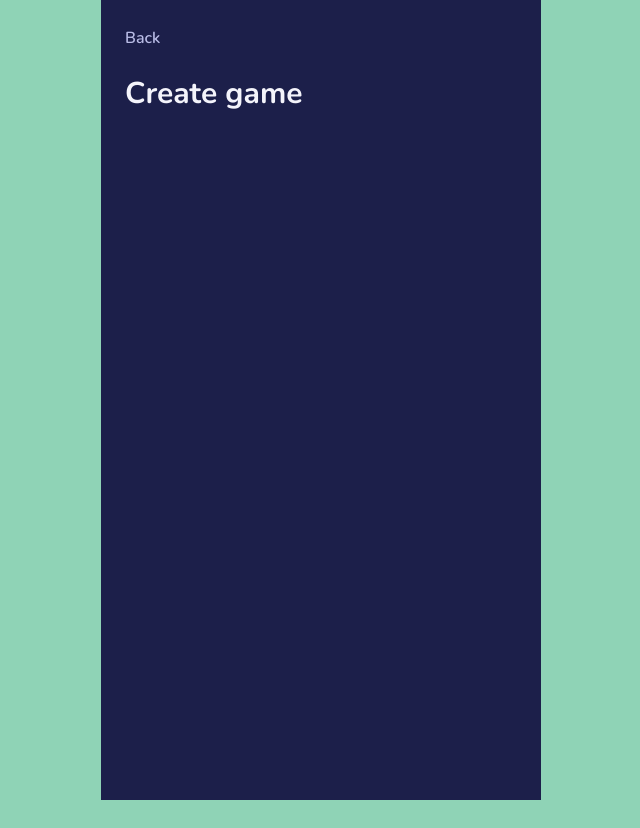
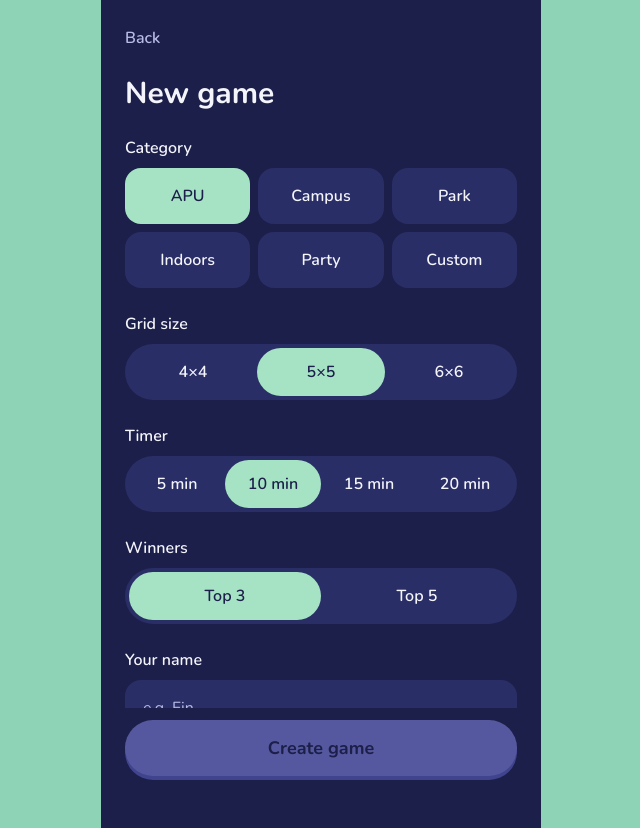
Before and after one commit to finlayfs07/binglo, a React (Vite) app: page /create in a window 1280 px wide. Shown: the whole page, without its empty margins (319-959 px from the left). Before the commit the page ends 800 px from the top, so only its background shows below. Built offline with nearby package versions, Linux system fonts and the light colour scheme.

Commit message:
Build Create game screen with segmented controls and custom prompts sheet

```diff
--- a/src/components/AppShell.jsx
+++ b/src/components/AppShell.jsx
@@ -2,7 +2,7 @@
 // and shows the sea background on either side on wider screens.
 function AppShell({ children }) {
   return (
-    <main className="relative mx-auto flex min-h-dvh max-w-[440px] flex-col overflow-hidden bg-navy px-6">
+    <main className="relative mx-auto flex min-h-dvh max-w-[440px] flex-col overflow-clip bg-navy px-6">
       {children}
     </main>
   )
--- /dev/null
+++ b/src/components/BottomSheet.jsx
@@ -0,0 +1,52 @@
+import { useEffect, useId, useRef } from 'react'
+
+function BottomSheet({ open, onClose, title, children }) {
+  const titleId = useId()
+  const sheetRef = useRef(null)
+
+  // On open: if nothing inside the sheet took focus (e.g. a button with
+  // autoFocus), focus the sheet itself so keyboard users start inside it.
+  useEffect(() => {
+    if (!open) return
+    const sheet = sheetRef.current
+    if (!sheet.contains(document.activeElement)) sheet.focus()
+  }, [open])
+
+  // While open: close on Escape.
+  useEffect(() => {
+    if (!open) return
+
+    function handleKeyDown(event) {
+      if (event.key === 'Escape') onClose()
+    }
+    document.addEventListener('keydown', handleKeyDown)
+    return () => document.removeEventListener('keydown', handleKeyDown)
+  }, [open, onClose])
+
+  if (!open) return null
+
+  return (
+    <>
+      <div
+        aria-hidden="true"
+        className="fixed inset-0 bg-navy/80"
+        onClick={onClose}
+      />
+      <div
+        ref={sheetRef}
+        role="dialog"
+        aria-modal="true"
+        aria-labelledby={titleId}
+        tabIndex={-1}
+        className="fixed inset-x-0 bottom-0 mx-auto max-h-[85dvh] max-w-[440px] overflow-y-auto rounded-t-3xl bg-navy-light p-6 text-left outline-none"
+      >
+        <h2 id={titleId} className="text-2xl font-bold">
+          {title}
+        </h2>
+        {children}
+      </div>
+    </>
+  )
+}
+
+export default BottomSheet
--- /dev/null
+++ b/src/components/Segmented.jsx
@@ -0,0 +1,27 @@
+// A row of options where exactly one is selected, e.g. 4×4 / 5×5 / 6×6.
+// Extra props (like aria-labelledby) go on the radiogroup.
+function Segmented({ options, value, onChange, ...rest }) {
+  return (
+    <div role="radiogroup" className="flex rounded-full bg-navy-light p-1" {...rest}>
+      {options.map((option) => {
+        const selected = option.value === value
+        return (
+          <button
+            key={option.value}
+            type="button"
+            role="radio"
+            aria-checked={selected}
+            onClick={() => onChange(option.value)}
+            className={`h-12 flex-1 rounded-full font-semibold ${
+              selected ? 'bg-mint text-navy' : 'text-soft-white'
+            }`}
+          >
+            {option.label}
+          </button>
+        )
+      })}
+    </div>
+  )
+}
+
+export default Segmented
--- /dev/null
+++ b/src/lib/game.js
@@ -0,0 +1,5 @@
+export function promptsNeeded(gridSize) {
+  const total = gridSize * gridSize;      // 5 → 25 squares
+  const hasCentre = gridSize % 2 === 1;   // odd sizes have one middle square
+  return hasCentre ? total - 1 : total;   // the middle square is FREE, so it needs no prompt
+}
--- a/src/pages/CreateGame.jsx
+++ b/src/pages/CreateGame.jsx
@@ -1,7 +1,88 @@
+import { useState } from 'react'
 import { Link } from 'react-router'
 import AppShell from '../components/AppShell.jsx'
+import BottomSheet from '../components/BottomSheet.jsx'
+import Segmented from '../components/Segmented.jsx'
+import { promptsNeeded } from '../lib/game.js'
+
+const categories = [
+  { value: 'apu', label: 'APU' },
+  { value: 'campus', label: 'Campus' },
+  { value: 'park', label: 'Park' },
+  { value: 'indoors', label: 'Indoors' },
+  { value: 'party', label: 'Party' },
+  { value: 'custom', label: 'Custom' },
+]
+
+const gridSizes = [
+  { value: 4, label: '4×4' },
+  { value: 5, label: '5×5' },
+  { value: 6, label: '6×6' },
+]
+
+const timers = [
+  { value: 5, label: '5 min' },
+  { value: 10, label: '10 min' },
+  { value: 15, label: '15 min' },
+  { value: 20, label: '20 min' },
+]
+
+const winnerOptions = [
+  { value: 3, label: 'Top 3' },
+  { value: 5, label: 'Top 5' },
+]
+
+const inputClass =
+  'w-full rounded-2xl border-2 border-transparent bg-navy-light px-4 text-soft-white placeholder:text-lavender focus:border-periwinkle focus:outline-none'
+
+const mainButtonClass =
+  'h-14 w-full rounded-full bg-periwinkle text-lg font-bold text-navy shadow-[0_4px_0_#6569D4] enabled:active:translate-y-1 enabled:active:shadow-none disabled:opacity-50'
+
+// One prompt per line: trim each line, drop empty ones, remove duplicates.
+function parsePrompts(text) {
+  const lines = text.split('\n').map((line) => line.trim())
+  return [...new Set(lines.filter((line) => line !== ''))]
+}
 
 function CreateGame() {
+  const [category, setCategory] = useState('apu')
+  const [gridSize, setGridSize] = useState(5)
+  const [minutes, setMinutes] = useState(10)
+  const [winnersCount, setWinnersCount] = useState(3)
+  const [hostName, setHostName] = useState('')
+
+  // customText is what's in the textarea; customPrompts is what was saved.
+  const [customText, setCustomText] = useState('')
+  const [customPrompts, setCustomPrompts] = useState([])
+  const [showCustomSheet, setShowCustomSheet] = useState(false)
+
+  const needed = promptsNeeded(gridSize)
+  const draftCount = parsePrompts(customText).length
+  const missingPrompts =
+    category === 'custom' ? Math.max(0, needed - customPrompts.length) : 0
+  const canCreate = hostName.trim() !== '' && missingPrompts === 0
+
+  function handleCategoryClick(value) {
+    setCategory(value)
+    if (value === 'custom') setShowCustomSheet(true)
+  }
+
+  function handleSavePrompts() {
+    setCustomPrompts(parsePrompts(customText))
+    setShowCustomSheet(false)
+  }
+
+  function handleCreate() {
+    console.log({
+      category,
+      gridSize,
+      durationSec: minutes * 60,
+      winnersCount,
+      hostName: hostName.trim(),
+      customPrompts: category === 'custom' ? customPrompts : null,
+    })
+  }
+
   return (
     <AppShell>
       <Link
@@ -10,7 +91,138 @@ function CreateGame() {
       >
         Back
       </Link>
-      <h1 className="mt-4 text-3xl font-bold">Create game</h1>
+      <h1 className="mt-4 text-3xl font-bold">New game</h1>
+
+      <div className="mt-6 flex flex-col gap-6">
+        <section>
+          <h2 id="category-label" className="mb-2 font-semibold">
+            Category
+          </h2>
+          <div
+            role="radiogroup"
+            aria-labelledby="category-label"
+            className="grid grid-cols-3 gap-2"
+          >
+            {categories.map((option) => {
+              const selected = option.value === category
+              return (
+                <button
+                  key={option.value}
+                  type="button"
+                  role="radio"
+                  aria-checked={selected}
+                  onClick={() => handleCategoryClick(option.value)}
+                  className={`h-14 rounded-2xl font-semibold ${
+                    selected ? 'bg-mint text-navy' : 'bg-navy-light text-soft-white'
+                  }`}
+                >
+                  {option.label}
+                </button>
+              )
+            })}
+          </div>
+          {missingPrompts > 0 && (
+            <button
+              type="button"
+              onClick={() => setShowCustomSheet(true)}
+              className="mt-2 min-h-11 text-left font-semibold text-coral"
+            >
+              Add {missingPrompts} more prompts for this grid size
+            </button>
+          )}
+        </section>
+
+        <section>
+          <h2 id="grid-label" className="mb-2 font-semibold">
+            Grid size
+          </h2>
+          <Segmented
+            aria-labelledby="grid-label"
+            options={gridSizes}
+            value={gridSize}
+            onChange={setGridSize}
+          />
+        </section>
+
+        <section>
+          <h2 id="timer-label" className="mb-2 font-semibold">
+            Timer
+          </h2>
+          <Segmented
+            aria-labelledby="timer-label"
+            options={timers}
+            value={minutes}
+            onChange={setMinutes}
+          />
+        </section>
+
+        <section>
+          <h2 id="winners-label" className="mb-2 font-semibold">
+            Winners
+          </h2>
+          <Segmented
+            aria-labelledby="winners-label"
+            options={winnerOptions}
+            value={winnersCount}
+            onChange={setWinnersCount}
+          />
+        </section>
+
+        <section>
+          <label htmlFor="host-name" className="mb-2 block font-semibold">
+            Your name
+          </label>
+          <input
+            id="host-name"
+            type="text"
+            value={hostName}
+            onChange={(event) => setHostName(event.target.value)}
+            placeholder="e.g. Fin"
+            maxLength={20}
+            autoComplete="off"
+            className={`h-14 ${inputClass}`}
+          />
+        </section>
+      </div>
+
+      <div className="sticky bottom-0 -mx-6 mt-auto bg-navy px-6 pt-3 pb-6">
+        <button
+          type="button"
+          disabled={!canCreate}
+          onClick={handleCreate}
+          className={mainButtonClass}
+        >
+          Create game
+        </button>
+      </div>
+
+      <BottomSheet
+        open={showCustomSheet}
+        onClose={() => setShowCustomSheet(false)}
+        title="Custom prompts"
+      >
+        <label htmlFor="custom-prompts" className="mt-2 block text-lavender">
+          One prompt per line.
+        </label>
+        <textarea
+          id="custom-prompts"
+          autoFocus
+          value={customText}
+          onChange={(event) => setCustomText(event.target.value)}
+          className={`mt-3 min-h-48 py-3 ${inputClass}`}
+        />
+        <p className={`mt-2 ${draftCount >= needed ? 'text-mint' : 'text-lavender'}`}>
+          {draftCount} of {needed} prompts
+        </p>
+        <button
+          type="button"
+          disabled={draftCount < needed}
+          onClick={handleSavePrompts}
+          className={`mt-6 ${mainButtonClass}`}
+        >
+          Save prompts
+        </button>
+      </BottomSheet>
     </AppShell>
   )
 }
```
Also changed, not shown: src/components/HowToPlay.jsx (+5 -37 lines).
